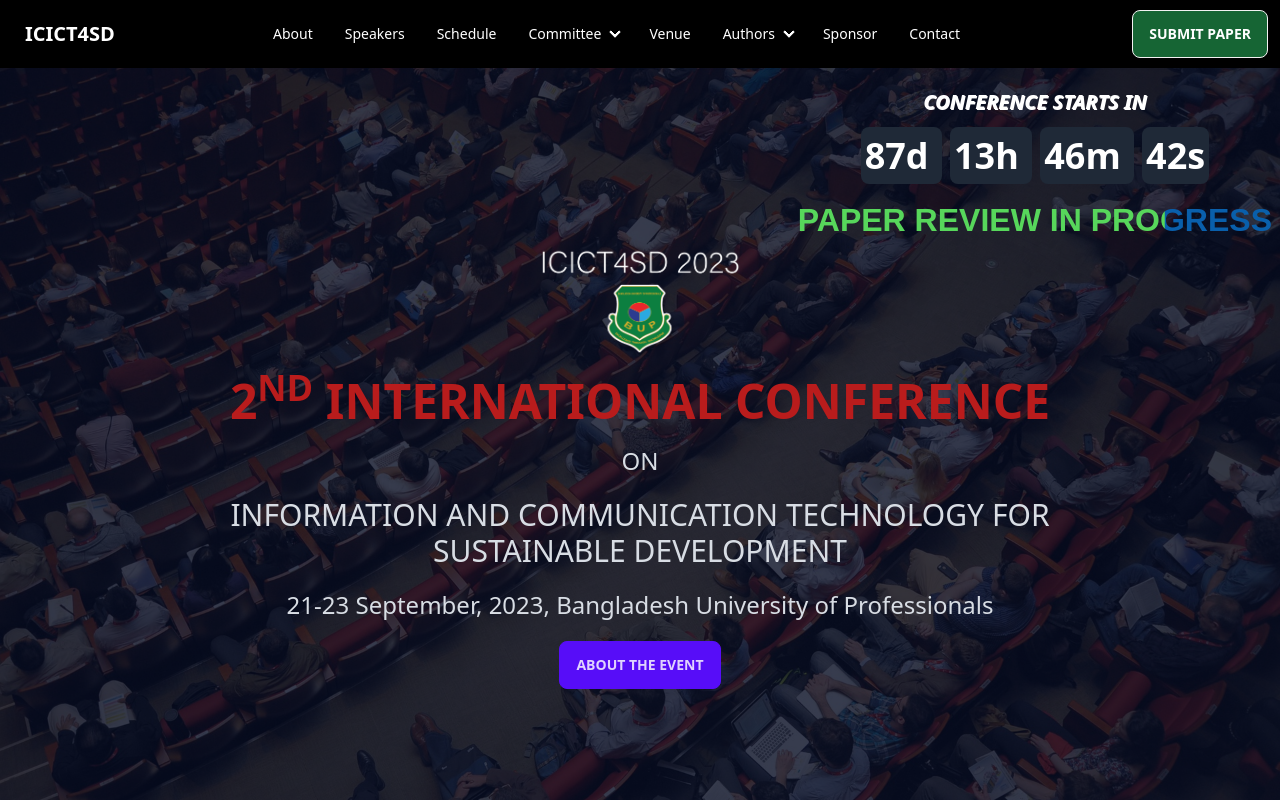
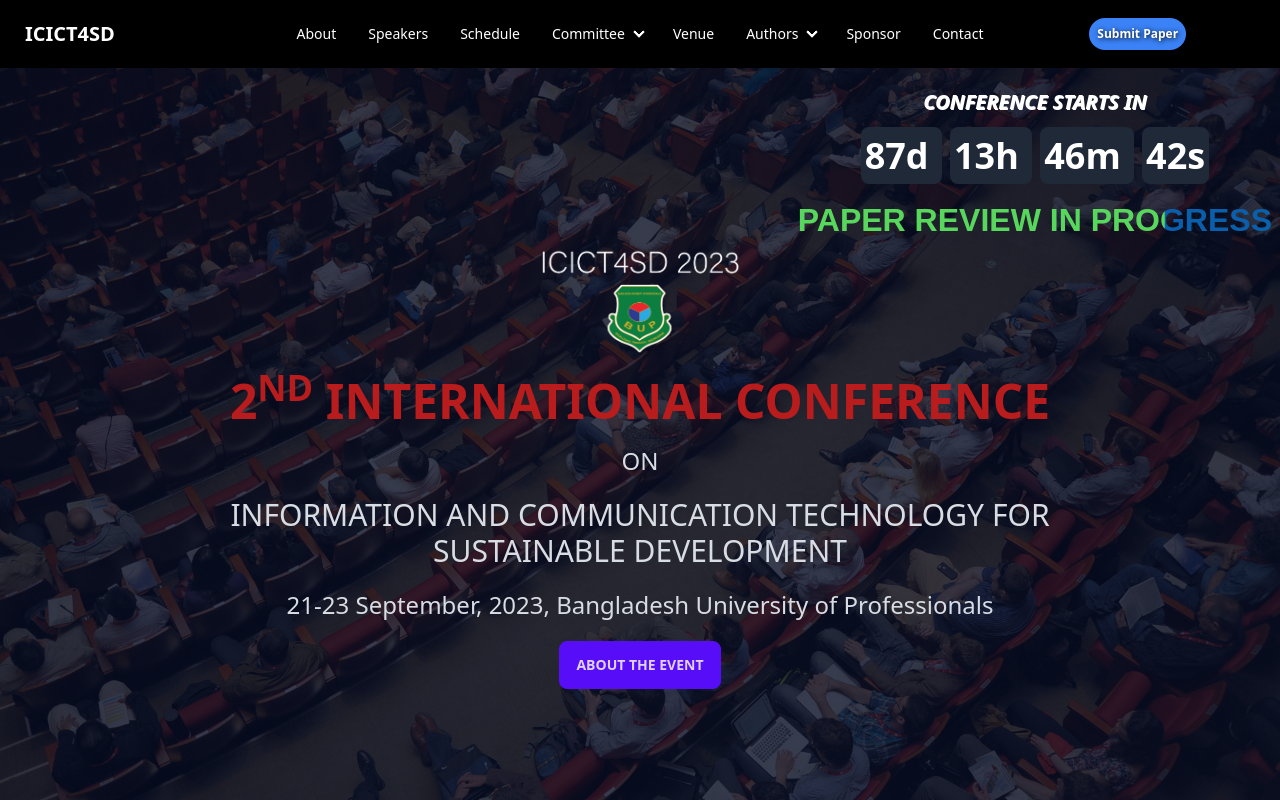
Before and after one commit to Moheb619/icict4sd, a Next.js app: page / in a window 1280 px wide. Shown: the top 800 px of the page. Built offline with nearby package versions, Linux system fonts and the light colour scheme; no server answers.

Commit message:
nav design updated

```diff
--- a/src/app/components/PageComponents/Hero/Hero.tsx
+++ b/src/app/components/PageComponents/Hero/Hero.tsx
@@ -2,14 +2,14 @@ import Image from "next/image";
 import styles from "./Hero.module.scss";
 import Link from "next/link";
 import Countdown from "../Countdown/Countdown";
-
+import ConferenceLogo from "public/img/conf/Conferece_logo.png";
 const Hero = () => {
   return (
     <section id="hero" className="hero min-h-screen relative bg-[url('/img/intro-bg.jpg')]">
       <div className="absolute bg-[#060C22CC] h-full w-full"></div>
       <div className="hero-content text-center text-neutral-content">
         <div className="max-w-4xl mx-auto px-4 sm:px-6 lg:px-8">
-          <Image src="/img/conf/Conferece_logo.png" alt="logo" width={200} height={200} className="mb-5 mx-auto max-w-[200px]" />
+          <Image src={ConferenceLogo} alt="logo" className="mb-5 mx-auto max-w-[200px]" />
           <p className="mb-5 text-3xl md:text-5xl text-red-700 font-bold">
             2<sup>ND</sup> INTERNATIONAL CONFERENCE
           </p>
--- a/src/app/components/common/Nav/Nav.tsx
+++ b/src/app/components/common/Nav/Nav.tsx
@@ -192,18 +192,23 @@ const Nav = () => {
           )}
         </ul>
       </div>
-      <div className="navbar-end flex flex-row items-center md:flex-row md:items-center pl-[4.8rem]">
-        <p className="font-bold"> {session.data?.user.name ? "Hello " + session.data?.user.name : ""}</p>
-        <Link href={"https://easychair.org/account/signin?l=eYQ3YqpXQbsEZ9w5parN3t"} className="btn bg-green-800  text-white hover:scale-105 mb-2 md:mb-0 md:ml-4 w-[4rem] md:w-auto mx-1">
-          Submit Paper
+      <div className="navbar-end flex flex-col items-center md:flex-col md:items-center">
+        <div className="font-bold"> {session.data?.user.name ? "Hello " + session.data?.user.name : ""}</div>
+        <div className="flex flex-row">
+          <Link
+            href={"https://easychair.org/account/signin?l=eYQ3YqpXQbsEZ9w5parN3t"}
+            className="bg-blue-500 hover:bg-blue-700 text-white font-bold  h-[2rem] px-2 rounded-full mx-1 text-xs flex items-center justify-center"
+          >
+            <span style={{ textShadow: "1px 1px 5px black" }}>Submit Paper</span>
           </Link>
           {session.status === "authenticated" && (
             <>
-            <button onClick={() => signOut()} className="btn bg-red-500 text-white hover:scale-105 mb-2 md:mb-0 md:ml-4 w-[4rem] md:w-auto mx-1">
-              Logout
+              <button onClick={() => signOut()} className="bg-red-500 hover:bg-red-700 text-white font-bold  h-[2rem] px-2 rounded-full mx-1 flex items-center justify-center text-xs">
+                <span style={{ textShadow: "1px 1px 5px black" }}>Logout</span>
               </button>
             </>
           )}
+        </div>
       </div>
     </div>
   );
```
Also changed, not shown: public/img/conf/Conferece_logo.jpg (added). Lines whose indentation alone changed are shown as unchanged.
